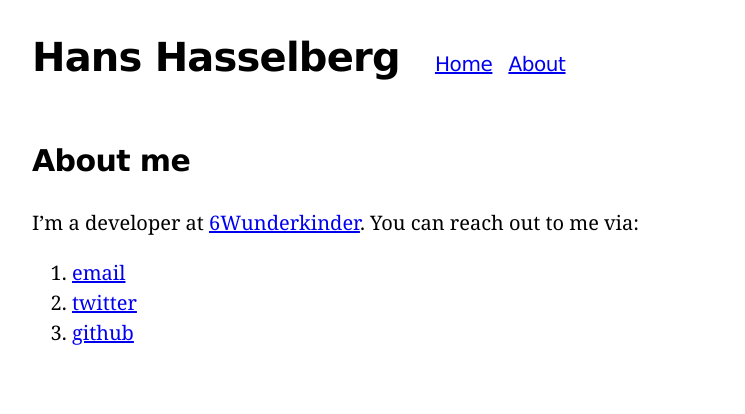
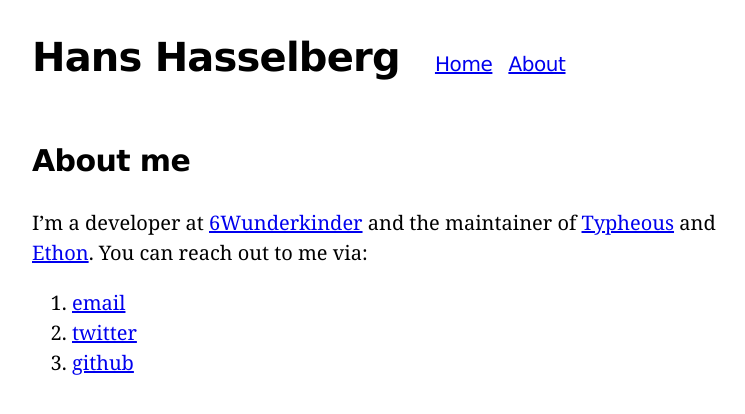
Before and after one commit to hanshasselberg/i0rek.github.io, a Jekyll site: the page built from about/index.markdown, in a window 1280 px wide. Shown: the top 414 px of the page, without its empty margins (258-1003 px from the left). Built offline with Jekyll 4.4.1, drawn with Linux system fonts in a browser that asks for light colours; Markdown is read by kramdown in place of the engine named in the settings; comment, search, counter and statistics services are not loaded.

Commit message:
more about.

```diff
--- a/about/index.markdown
+++ b/about/index.markdown
@@ -4,7 +4,7 @@ title:  "About me"
 ---
 
 ## {{ page.title }}
-I'm a developer at [6Wunderkinder](http://www.6wunderkinder.com). You can reach out to me via:
+I'm a developer at [6Wunderkinder](http://www.6wunderkinder.com) and the maintainer of [Typheous](https://github.com/typhoeus/typhoeus) and [Ethon](https://github.com/typhoeus/ethon). You can reach out to me via:
 
 1. [email](mailto:me@hans.io)
 1. [twitter](http://twitter.com/i0rek)
```
